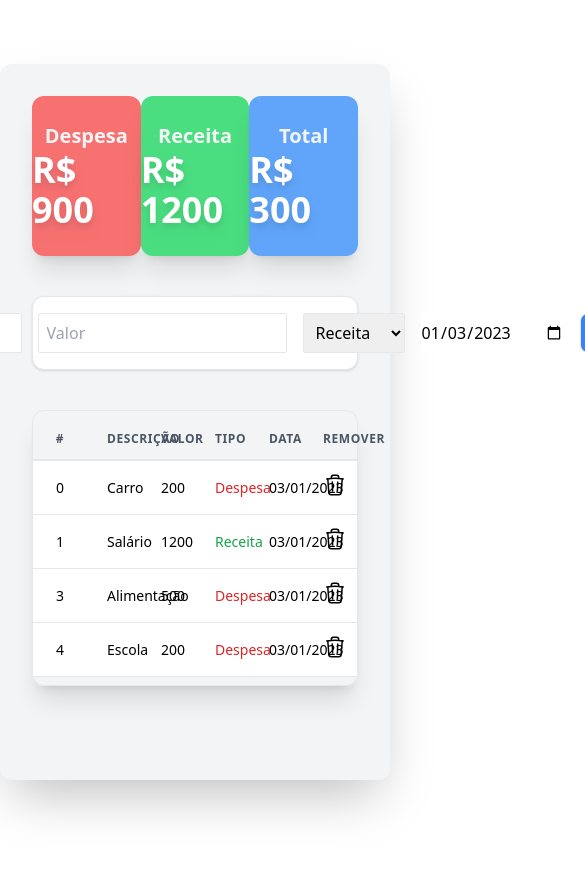
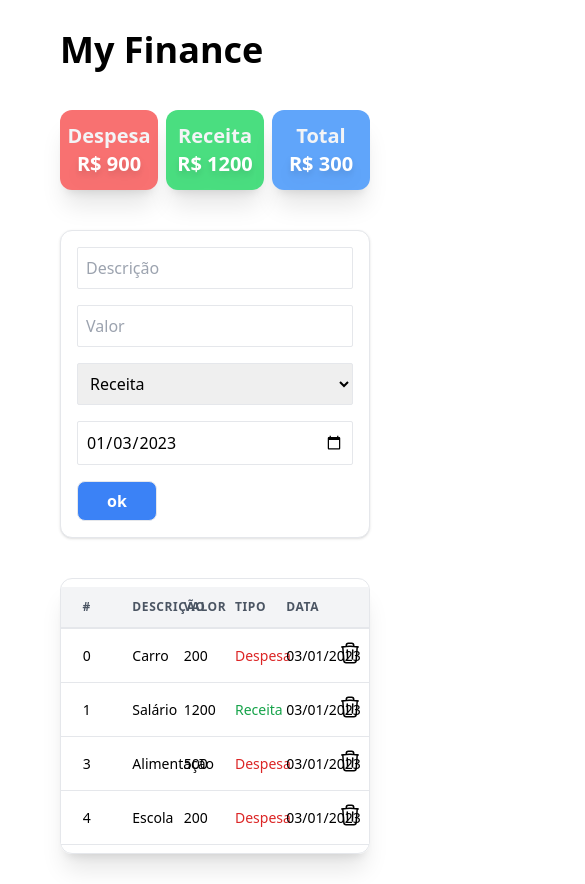
Before and after one commit to rafatosta/my-finance, a React (Vite) app: page / in a window 390 px wide. Shown: the top 884 px of the page, 585 px wide, since content can reach past the window. Before the commit the page ends 844 px from the top, so only its background shows below. Built offline with nearby package versions, Linux system fonts and the light colour scheme.

Commit message:
Fix: Responsividade

```diff
--- a/src/App.tsx
+++ b/src/App.tsx
@@ -57,15 +57,16 @@ function App() {
   }
 
   function onDelete(data: Transaction) {
-    list.splice(list.indexOf(data), 1)
+    list.splice(list.indexOf(data), 1);
     setList([...list]);
   }
 
-
   return (
-    <div className="flex flex-row w-full h-screen justify-center">
-      <div className="flex flex-col m-16 p-8 w-full rounded-xl bg-gray-100  shadow-2xl gap-y-10">
-        <div className="flex flex-row w-full justify-between">
+    <div className="flex flex-col w-full h-screen justify-center gap-y-10 m-5 sm:p-20 lg:m-15 p-10">
+      <div>
+        <h1 className="text-4xl font-bold ">My Finance</h1>
+      </div>
+      <div className="flex flex-row w-full justify-around gap-x-2">
         <CardValue title="Despesa" value={despesa} type="d" />
         <CardValue title="Receita" value={receita} type="r" />
         <CardValue title="Total" value={receita - despesa} type="t" />
@@ -73,18 +74,18 @@ function App() {
 
       <div>
         <form
-            className="flex flex-row  bg-white w-full rounded-xl border shadow p-4 justify-center gap-x-4"
+          className="flex flex-col lg:flex-row bg-white  rounded-xl border shadow p-4 justify-center gap-y-4 sm:gap-x-4"
           onSubmit={handleSubmit(handleRegistration)}
         >
           <input
-              className="px-2 border rounded-sm"
+            className="p-2 border rounded-sm"
             type="text"
             required
             placeholder="Descrição"
             {...register("description")}
           />
           <input
-              className="px-2 border rounded-sm"
+            className="p-2 border rounded-sm"
             type="number"
             required
             placeholder="Valor"
@@ -92,11 +93,12 @@ function App() {
               valueAsNumber: true,
             })}
           />
-            <select className="px-2 border rounded-sm" {...register("type")}>
+          <select className="p-2 border rounded-sm" {...register("type")}>
             <option value="receita">Receita</option>
             <option value="despesa">Despesa</option>
           </select>
           <input
+            className="p-2 border rounded-sm"
             type="date"
             value="2023-01-03"
             required
@@ -120,7 +122,6 @@ function App() {
         />
       </div>
     </div>
-    </div>
   );
 }
 
--- a/src/components/CardValue.tsx
+++ b/src/components/CardValue.tsx
@@ -14,10 +14,10 @@ function CardValue(props: CardValueProps) {
 
   return (
     <div
-      className={`flex flex-col items-center justify-center w-40 h-40 hover:scale-[1.1] rounded-xl shadow-xl ${color}`}
+      className={`flex flex-col items-center justify-center w-40 h-20 sm:w-40 sm:h-40 hover:scale-[1.1] rounded-xl shadow-xl ${color}`}
     >
       <div className="text-gray-100 font-semibold text-xl">{props.title}</div>
-      <div className="text-white font-bold text-4xl drop-shadow-lg">
+      <div className="text-white font-bold text-xl sm:text-4xl drop-shadow-lg">
         R$ {props.value}
       </div>
     </div>
--- a/src/components/Table.tsx
+++ b/src/components/Table.tsx
@@ -8,7 +8,7 @@ type TableProps = {
 
 function Table(props: TableProps) {
   return (
-    <div className="rounded-xl border shadow-xl py-2">
+    <div className="rounded-xl border shadow-xl py-2 w-full">
       <table className="table-fixed w-full">
         <thead>
           <tr>
@@ -17,7 +17,7 @@ function Table(props: TableProps) {
             <CellHeader>Valor</CellHeader>
             <CellHeader>Tipo</CellHeader>
             <CellHeader>Data</CellHeader>
-            <CellHeader>Remover</CellHeader>
+            <CellHeader></CellHeader>
           </tr>
         </thead>
         <tbody>
@@ -28,7 +28,7 @@ function Table(props: TableProps) {
                 <Cell>{item.description}</Cell>
                 <Cell>{item.value}</Cell>
                 <Cell
-                  className={
+                  className= {
                     item.type === "receita" ? "text-green-600" : "text-red-600"
                   }
                 >
```
Lines whose indentation alone changed are shown as unchanged.
